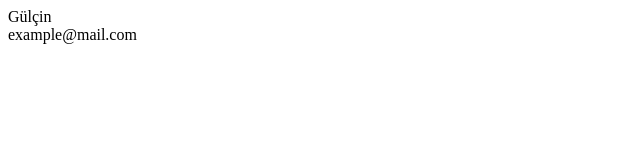
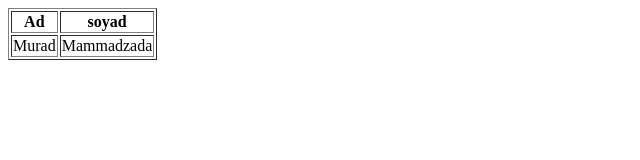
Before and after one commit to muradd66/project, a plain HTML site: page index.html in a window 1280 px wide. Shown: the whole page, without its empty margins (0-640 px from the left). Drawn offline with Linux system fonts and the light colour scheme.

Commit message:
update html

```diff
--- a/index.html
+++ b/index.html
@@ -8,8 +8,19 @@
 <body>
 
 <header>
-    <div class="ad-soyad">Gülçin </div>
-    <div class="email">example@mail.com</div>
+     <table border="1">
+        <thead>
+            <tr>
+                <th> Ad</th>
+                <th> soyad</th>
+            </tr>
+        </thead>
+        <tbody>
+            <tr>
+                <td> Murad</td>
+                <td> Mammadzada</td>
+            </tr>
+        </tbody>
 </header>
 
 </body>
```
